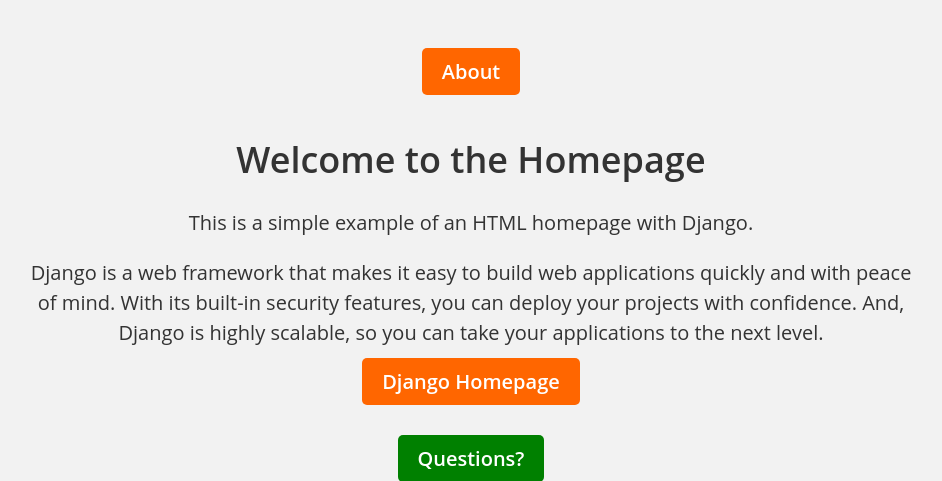
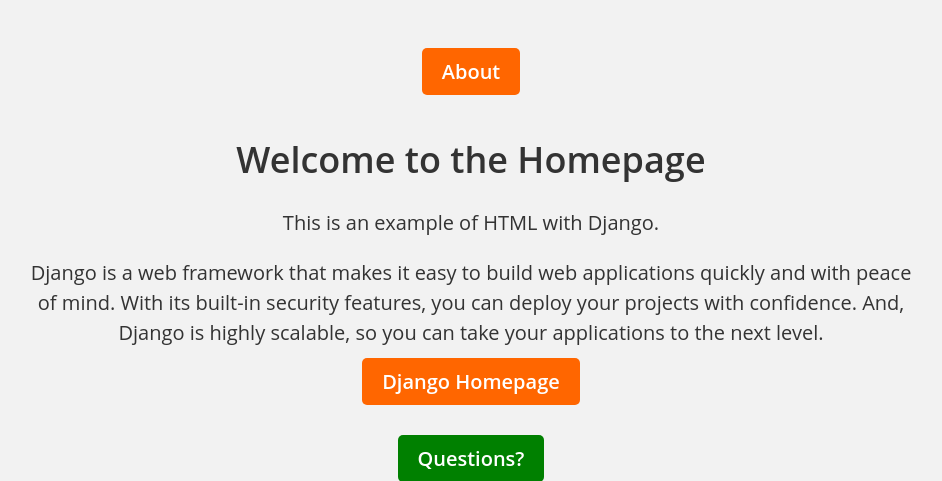
Before and after one commit to aalshawa97/QuestionsDjango, a Django app: page / in a window 1280 px wide. Shown: the top 481 px of the page, without its empty margins (169-1111 px from the left). Run offline with Django 4.2, Linux system fonts and the light colour scheme.

Commit message:
Improved wording

```diff
--- a/pages/Templates/home.html
+++ b/pages/Templates/home.html
@@ -49,7 +49,7 @@
     <div class="container">
       <a href="https://www.django-rest-framework.org/#:~:text=Django%20REST%20framework%20is%20a,packages%20for%20OAuth1a%20and%20OAuth2." class="btn">About</a>
       <h1>Welcome to the Homepage</h1>
-      <p>This is a simple example of an HTML homepage with Django.</p>
+      <p>This is an example of HTML with Django.</p>
       <p>Django is a web framework that makes it easy to build web applications quickly and with peace of mind. With its built-in security features, you can deploy your projects with confidence. And, Django is highly scalable, so you can take your applications to the next level.</p>
       <a href="https://www.djangoproject.com" class="btn">Django Homepage</a>
     </div>
```
